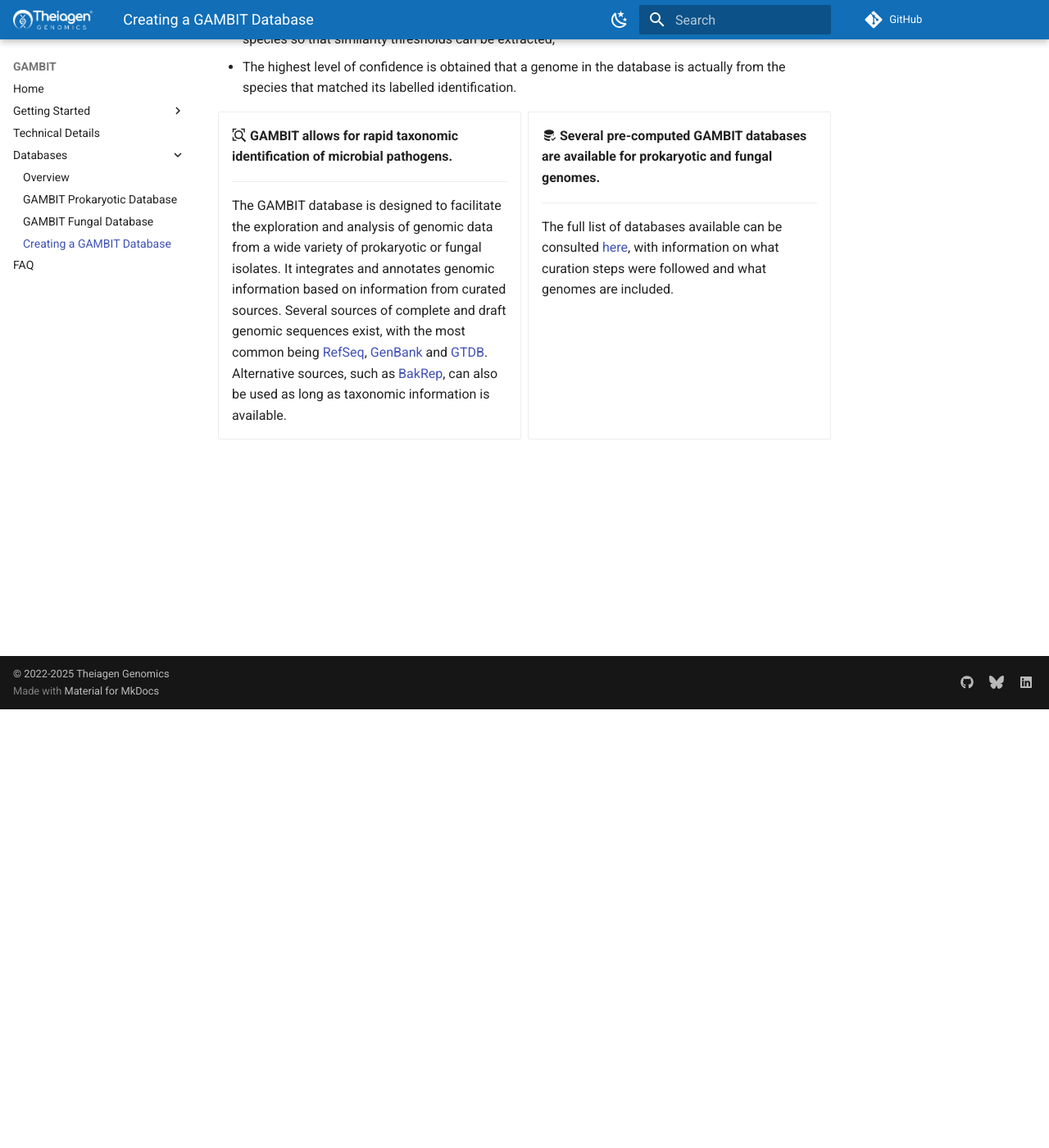
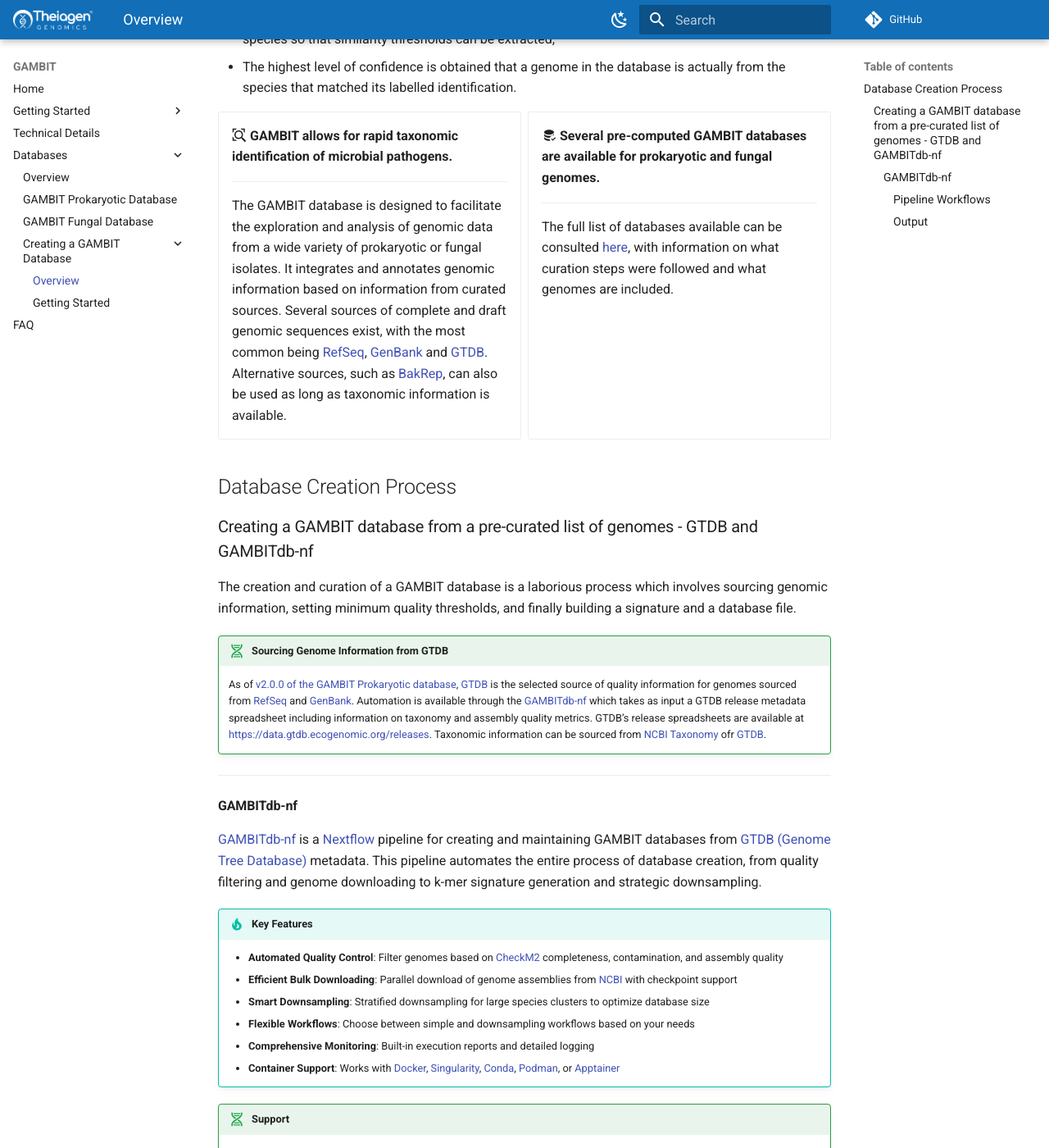
Before and after one commit to gambit-suite/gambit-docs, an MkDocs documentation site: the page built from docs/databases/creating_database.md, in a window 1280 px wide and 1400 px high, scrolled down 535 px. Shown: the whole window at 82% size. Built offline with MkDocs 1.6.1 and Material for MkDocs 9.7.7, drawn with Linux system fonts in a browser that asks for light colours; comment, search, counter and statistics services are not loaded; some of the changed text lies outside the part shown.

Commit message:
add gambitdb-nf documentation

```diff
--- a/docs/databases/creating_database.md
+++ b/docs/databases/creating_database.md
@@ -24,6 +24,57 @@ The goal in creating a database for GAMBIT is two-fold:
 
     ---
 
-    The full list of databases available can be consulted [here](./gambit.md#gambit-databases), with information on what curation steps were followed and what genomes are included.
+    The full list of databases available can be consulted [here](../databases/overview.md), with information on what curation steps were followed and what genomes are included.
 
 </div>
+
+## Database Creation Process
+
+### Creating a GAMBIT database from a pre-curated list of genomes - GTDB and GAMBITdb-nf
+
+The creation and curation of a GAMBIT database is a laborious process which involves sourcing genomic information, setting minimum quality thresholds, and finally building a signature and a database file.
+
+!!! dna "Sourcing Genome Information from GTDB"
+    As of [v2.0.0 of the GAMBIT Prokaryotic database](../databases/gambit_prokaryotic.md#gambit-gtdb-database-v200), [GTDB](https://gtdb.ecogenomic.org/) is the selected source of quality information for genomes sourced from [RefSeq](https://www.ncbi.nlm.nih.gov/refseq/) and [GenBank](https://www.ncbi.nlm.nih.gov/genbank/). Automation is available through the [GAMBITdb-nf](https://github.com/gambit-suite/gambitdb-nf) which takes as input a GTDB release metadata spreadsheet including information on taxonomy and assembly quality metrics. GTDB’s release spreadsheets are available at [https://data.gtdb.ecogenomic.org/releases](https://data.gtdb.ecogenomic.org/releases/). Taxonomic information can be sourced from [NCBI Taxonomy](https://www.ncbi.nlm.nih.gov/taxonomy) ofr [GTDB](https://gtdb.ecogenomic.org/).
+
+---
+
+#### GAMBITdb-nf
+
+[GAMBITdb-nf](https://github.com/gambit-suite/gambitdb-nf) is a [Nextflow](https://www.nextflow.io/) pipeline for creating and maintaining GAMBIT databases from [GTDB (Genome Tree Database)](https://gtdb.ecogenomic.org/) metadata. This pipeline automates the entire process of database creation, from quality filtering and genome downloading to k-mer signature generation and strategic downsampling.
+
+!!! tip "Key Features"
+    - **Automated Quality Control**: Filter genomes based on [CheckM2](https://github.com/chklovski/CheckM2) completeness, contamination, and assembly quality
+    - **Efficient Bulk Downloading**: Parallel download of genome assemblies from [NCBI](https://www.ncbi.nlm.nih.gov/) with checkpoint support
+    - **Smart Downsampling**: Stratified downsampling for large species clusters to optimize database size
+    - **Flexible Workflows**: Choose between simple and downsampling workflows based on your needs
+    - **Comprehensive Monitoring**: Built-in execution reports and detailed logging
+    - **Container Support**: Works with [Docker](https://www.docker.com/), [Singularity](https://docs.sylabs.io/guides/3.5/user-guide/introduction.html), [Conda](https://anaconda.org/anaconda/conda), [Podman](https://podman.io/), or [Apptainer](https://apptainer.org/)
+
+!!! dna "Support"
+    - [GitHub Repository](https://github.com/gambit-suite/gambitdb-nf)
+    - [Report Issues](https://github.com/gambit-suite/gambitdb-nf/issues)
+
+##### Pipeline Workflows
+
+[GAMBITdb-nf](https://github.com/gambit-suite/gambitdb-nf) provides two main workflows:
+
+**GAMBITDB_SIMPLE**
+
+A streamlined workflow for **creating GAMBIT databases without downsampling**. Best for smaller datasets or when you want to include all available genomes.
+
+**GAMBITDB_DOWNSAMPLE**
+
+An advanced workflow with **intelligent downsampling for large species clusters**. Ideal for comprehensive GTDB releases where some species have thousands of genomes.
+
+##### Output
+
+The pipeline produces:
+
+- **GAMBIT Database**: Ready-to-use database files for GAMBIT analysis
+- **K-mer Signatures**: Genomic signatures for all included genomes
+- **Distance Matrices**: Pairwise genomic distances
+- **Quality Reports**: Curation metadata and analysis results
+- **Execution Reports**: Resource usage and pipeline performance metrics
+
+---
--- a/mkdocs.yml
+++ b/mkdocs.yml
@@ -16,7 +16,9 @@ nav:
         - Overview: databases/overview.md
         - GAMBIT Prokaryotic Database: databases/gambit_prokaryotic.md
         - GAMBIT Fungal Database: databases/gambit_fungal.md
-        - Creating a GAMBIT Database: databases/creating_database.md
+        - Creating a GAMBIT Database:
+          - Overview: databases/creating_database.md
+          - Getting Started: databases/getting_started.md
      - FAQ: faq.md
 
 theme:
```
Also changed, not shown: docs/databases/getting_started.md (added, +246 -0 lines), docs/getting_started/terra.md (+3 -3 lines), docs/guides/gambit.md (deleted, +0 -22 lines).
